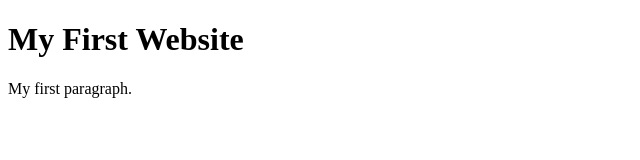
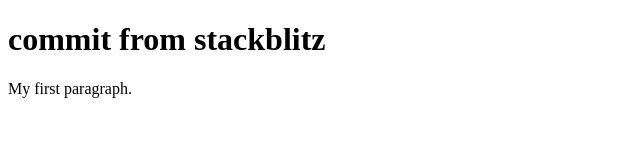
Before and after one commit to mouadcherkaoui/codersrank-template-00, a website: page index.html in a window 1280 px wide. Shown: the whole page, without its empty margins (0-640 px from the left). Drawn offline with Linux system fonts and the light colour scheme.

Commit message:
heading updated

```diff
--- a/index.html
+++ b/index.html
@@ -5,7 +5,7 @@
   </head>
   <body>
 
-    <h1>My First Website</h1>
+    <h1>commit from stackblitz</h1>
     <p>My first paragraph.</p>
 
   </body>
```
